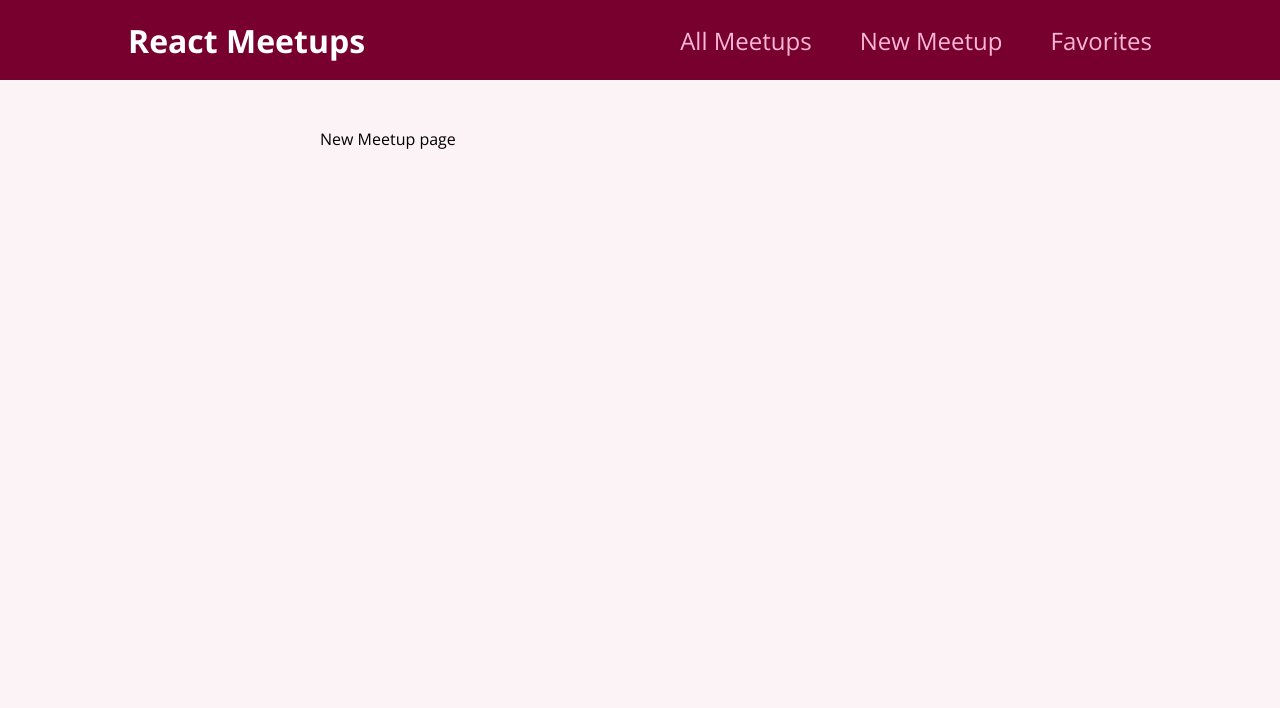
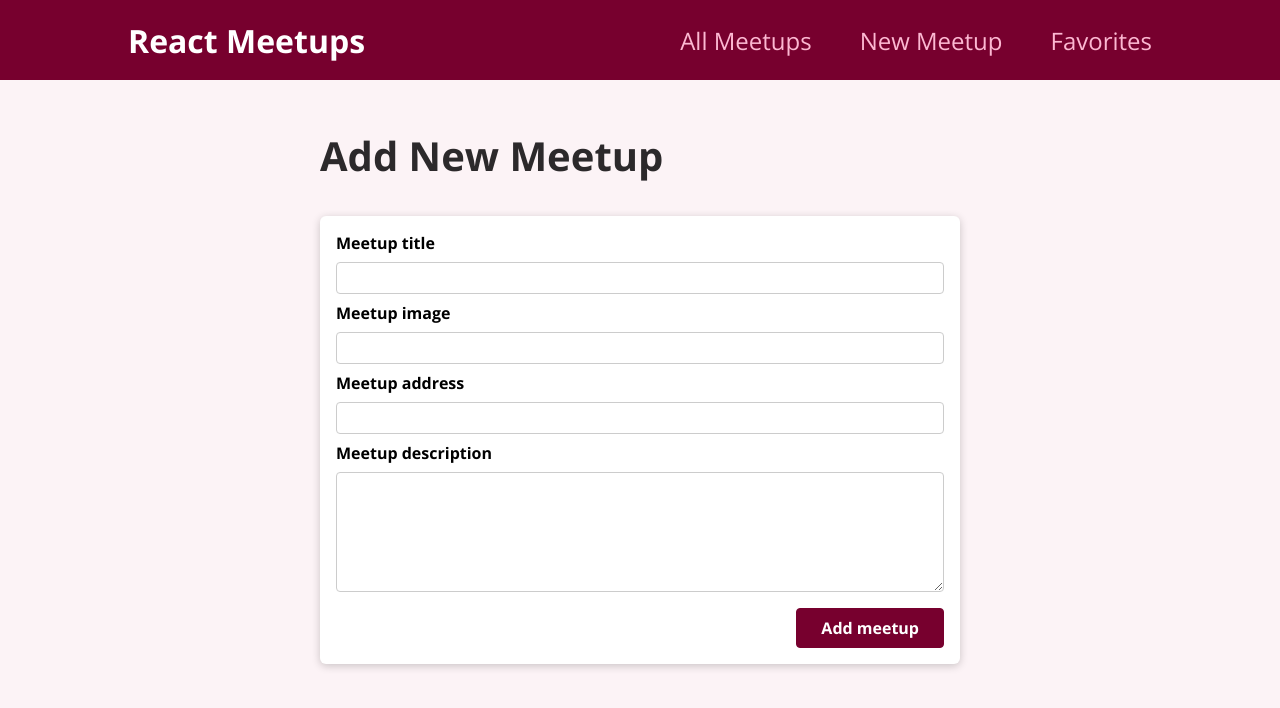
Before and after one commit to YuliiaDikun/react-route-practice-meetup, a React (Create React App) app: page /newmeetup in a window 1280 px wide. Shown: the top 708 px of the page. Built offline with nearby package versions, Linux system fonts and the light colour scheme.

Commit message:
feat:firebase fetch to create and render meetups

```diff
--- /dev/null
+++ b/src/components/Meetups/NewMeetupForm.js
@@ -0,0 +1,56 @@
+import css from "./NewMeetupForm.module.css";
+import { useRef } from "react";
+import Card from "../UI/Card";
+function NewMeetupForm(props) {
+  const titleInputRef = useRef();
+  const imgInputRef = useRef();
+  const addressInputRef = useRef();
+  const descInputRef = useRef();
+  const onSubmit = (e) => {
+    e.preventDefault();
+    const enteredTitle = titleInputRef.current.value;
+    const enteredImg = imgInputRef.current.value;
+    const enteredAddress = addressInputRef.current.value;
+    const enteredDesc = descInputRef.current.value;
+
+    const meetupData = {
+        title: enteredTitle,
+        image: enteredImg,
+        address: enteredAddress,
+        description: enteredDesc
+    }
+    props.onAddMeetup(meetupData);
+  };
+  return (
+    <Card>
+      <form autocomplite="off" className={css.form} onSubmit={onSubmit}>
+        <div className={css.control}>
+          <label htmlFor="title">Meetup title</label>
+          <input type="text" required id="title" ref={titleInputRef} />
+        </div>
+        <div className={css.control}>
+          <label htmlFor="image">Meetup image</label>
+          <input type="url" required id="image" ref={imgInputRef}/>
+        </div>
+        <div className={css.control}>
+          <label htmlFor="address">Meetup address</label>
+          <input type="text" required id="address" ref={addressInputRef}/>
+        </div>
+        <div className={css.control}>
+          <label htmlFor="description">Meetup description</label>
+          <textarea
+            name="description"
+            required
+            id="description"
+            rows="5"
+            ref={descInputRef}
+          ></textarea>
+        </div>
+        <div className={css.actions}>
+          <button type="submit">Add meetup</button>
+        </div>
+      </form>
+    </Card>
+  );
+}
+export default NewMeetupForm;
--- /dev/null
+++ b/src/components/Meetups/NewMeetupForm.module.css
@@ -0,0 +1,45 @@
+.form {
+    padding: 1rem;
+  }
+
+  .control {
+    margin-bottom: 0.5rem;
+  }
+
+  .control label {
+    display: block;
+    font-weight: bold;
+    margin-bottom: 0.5rem;
+  }
+
+  .control input,
+  .control textarea {
+    display: block;
+    font: inherit;
+    border-radius: 4px;
+    border: 1px solid #ccc;
+    padding: 0.25rem;
+    width: 100%;
+  }
+
+  .actions {
+    margin-top: 1rem;
+    text-align: right;
+  }
+
+  .actions button {
+    font: inherit;
+    cursor: pointer;
+    background-color: #77002e;
+    color: white;
+    padding: 0.5rem 1.5rem;
+    border: 1px solid #77002e;
+    border-radius: 4px;
+    font-weight: bold;
+  }
+
+  .actions button:hover,
+  .actions button:active {
+    background-color: #a50e48;
+    border-color: #a50e48;
+  }
--- a/src/pages/AllMeetup.js
+++ b/src/pages/AllMeetup.js
@@ -1,9 +1,40 @@
-import { DUMMY_DATA } from "../services/data";
+import { useState, useEffect } from "react";
 import MeetupList from "../components/Meetups/MeetupList";
-function AllMeetups () {
-return <section>
-    <h1>All Meetups</h1>
-    <MeetupList meetups={DUMMY_DATA}/>
-</section>
+function AllMeetups() {
+  const [loading, setLoading] = useState(true);
+  const [dataMeetup, setDataMeetup] = useState([]);
+
+  useEffect(() => {
+    setLoading(true);
+    fetch("https://react-meetup-16fc1-default-rtdb.firebaseio.com/meetups.json")
+      .then((res) => res.json())
+      .then((data) => {
+        const meetups = [];
+        for(const key in data) {
+            const meetup = {
+                id: key,
+                ...data[key]
+            };
+            meetups.push(meetup);
+        }
+        setLoading(false);
+        setDataMeetup(meetups);
+      })
+      .catch((err) => console.log(err.message));
+  }, []);
+
+  if (loading) {
+    return (
+      <section>
+        <p>Loading...</p>
+      </section>
+    );
+  }
+  return (
+    <section>
+      <h1>All Meetups</h1>
+      <MeetupList meetups={dataMeetup} />
+    </section>
+  );
 }
 export default AllMeetups;
--- a/src/pages/NewMeetup.js
+++ b/src/pages/NewMeetup.js
@@ -1,4 +1,29 @@
+import NewMeetupForm from "../components/Meetups/NewMeetupForm";
+import { useNavigate} from "react-router-dom";
 function NewMeetup() {
-  return <div>New Meetup page</div>;
+    const navigate = useNavigate();
+  const onAddMeetup = (meetupData) => {
+    fetch(
+      "https://react-meetup-16fc1-default-rtdb.firebaseio.com/meetups.json",
+      {
+        method: "POST",
+        body: JSON.stringify(meetupData),
+        headers: {
+          "Content-Type": "application/json",
+        },
+      }
+    )
+      .then((res) => {
+        console.log(res.status);
+        navigate('/', {replace: true})
+      })
+      .catch((err) => console.log(err));
+  };
+  return (
+    <section>
+      <h1>Add New Meetup</h1>
+      <NewMeetupForm onAddMeetup={onAddMeetup} />
+    </section>
+  );
 }
 export default NewMeetup;
```
